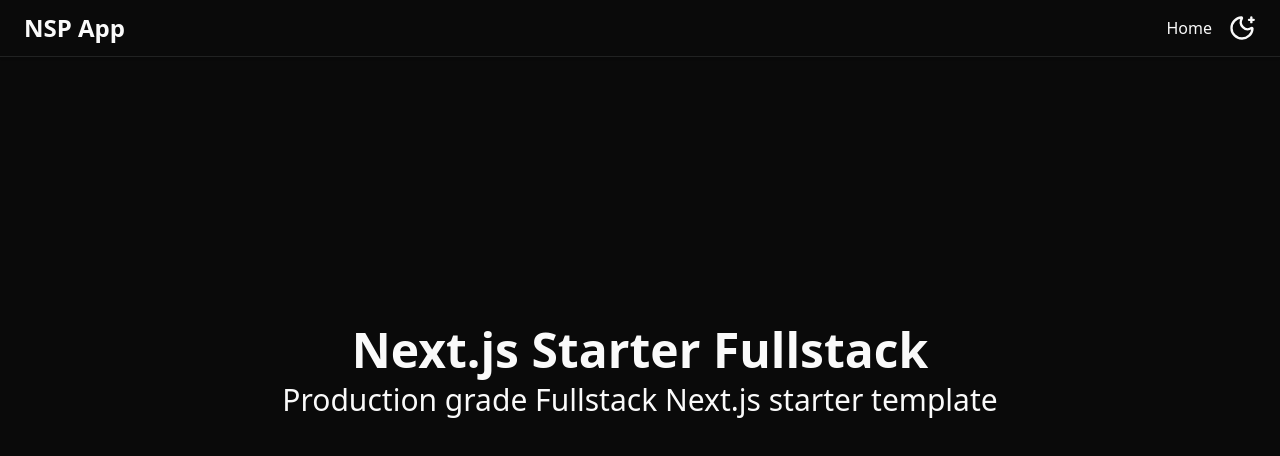
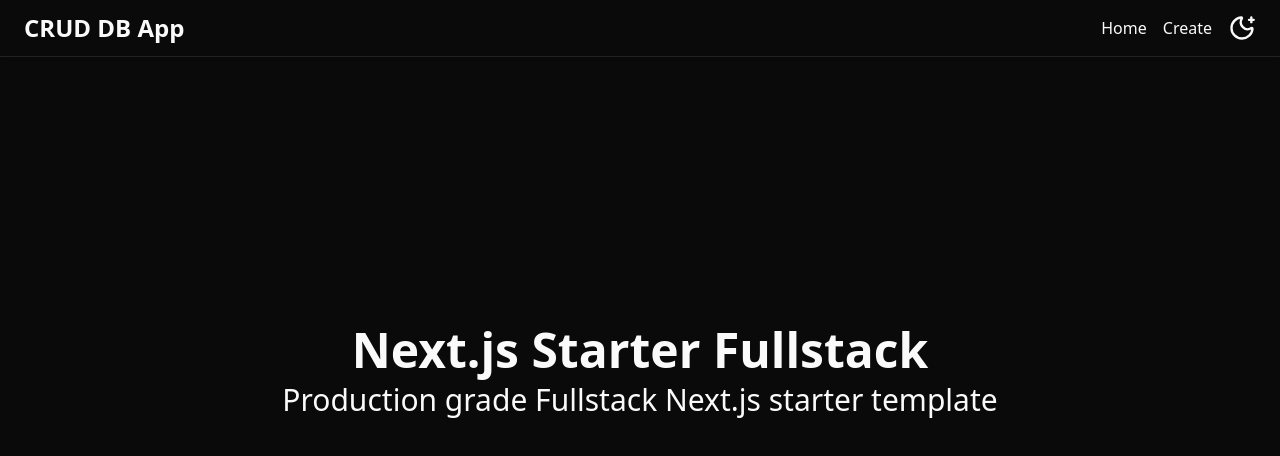
Before and after one commit to citindia/crud-db-app, a Next.js app: page / in a window 1280 px wide. Shown: the top 456 px of the page. Built offline with nearby package versions, Linux system fonts and the light colour scheme.

Commit message:
Update Header.tsx

```diff
--- a/src/components/Header/Header.tsx
+++ b/src/components/Header/Header.tsx
@@ -11,12 +11,13 @@
 					<h1
 						className="text-2xl font-semibold"
 						aria-label="App Name">
-						NSP App
+						CRUD DB App
 					</h1>
 				</Link>
 
 				<nav className="flex items-center gap-4">
 					<Link href={"/"}>Home</Link>
+					<Link href={"/create"}>Create</Link>
 
 					<ThemeToggleButton />
 				</nav>
```
